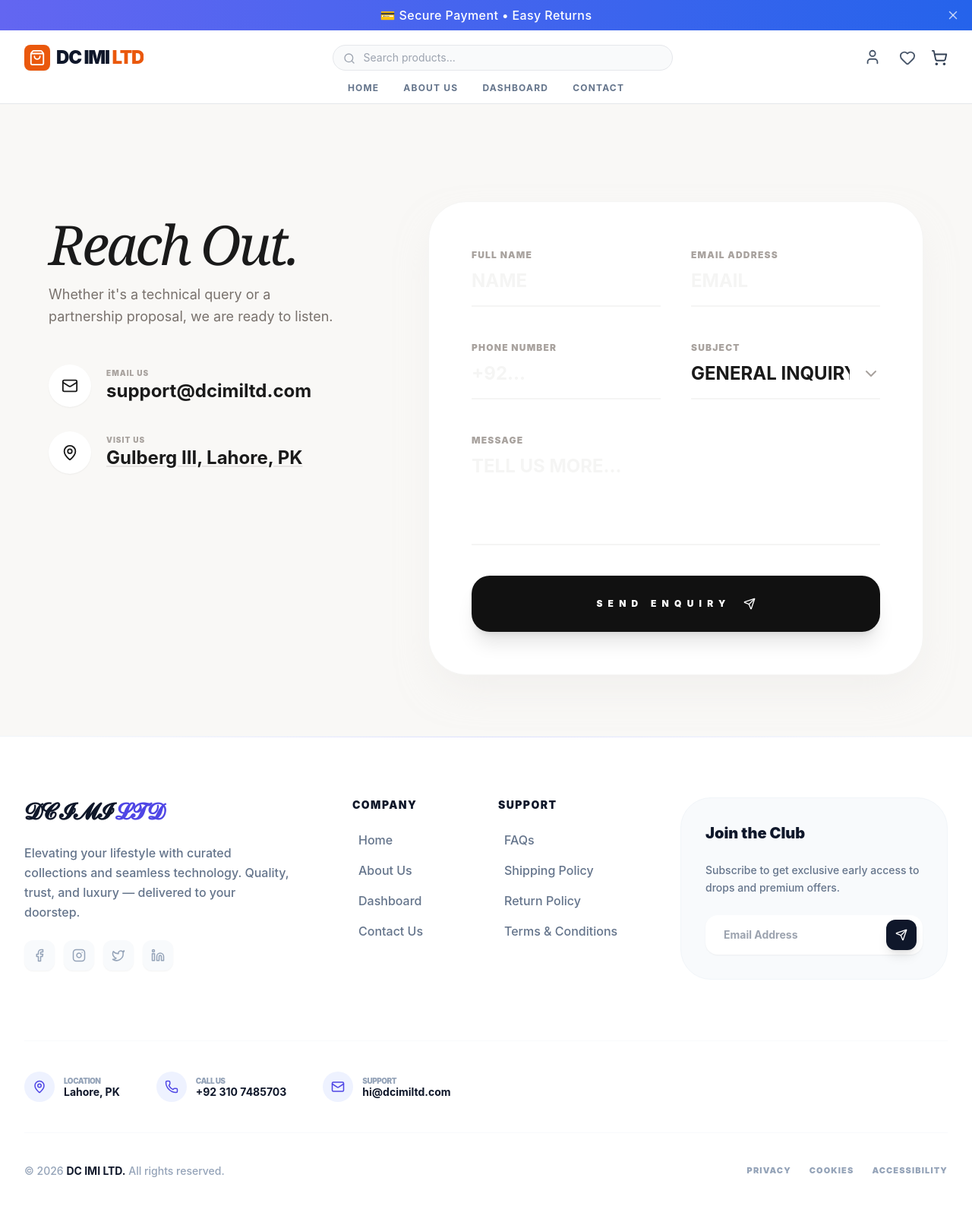
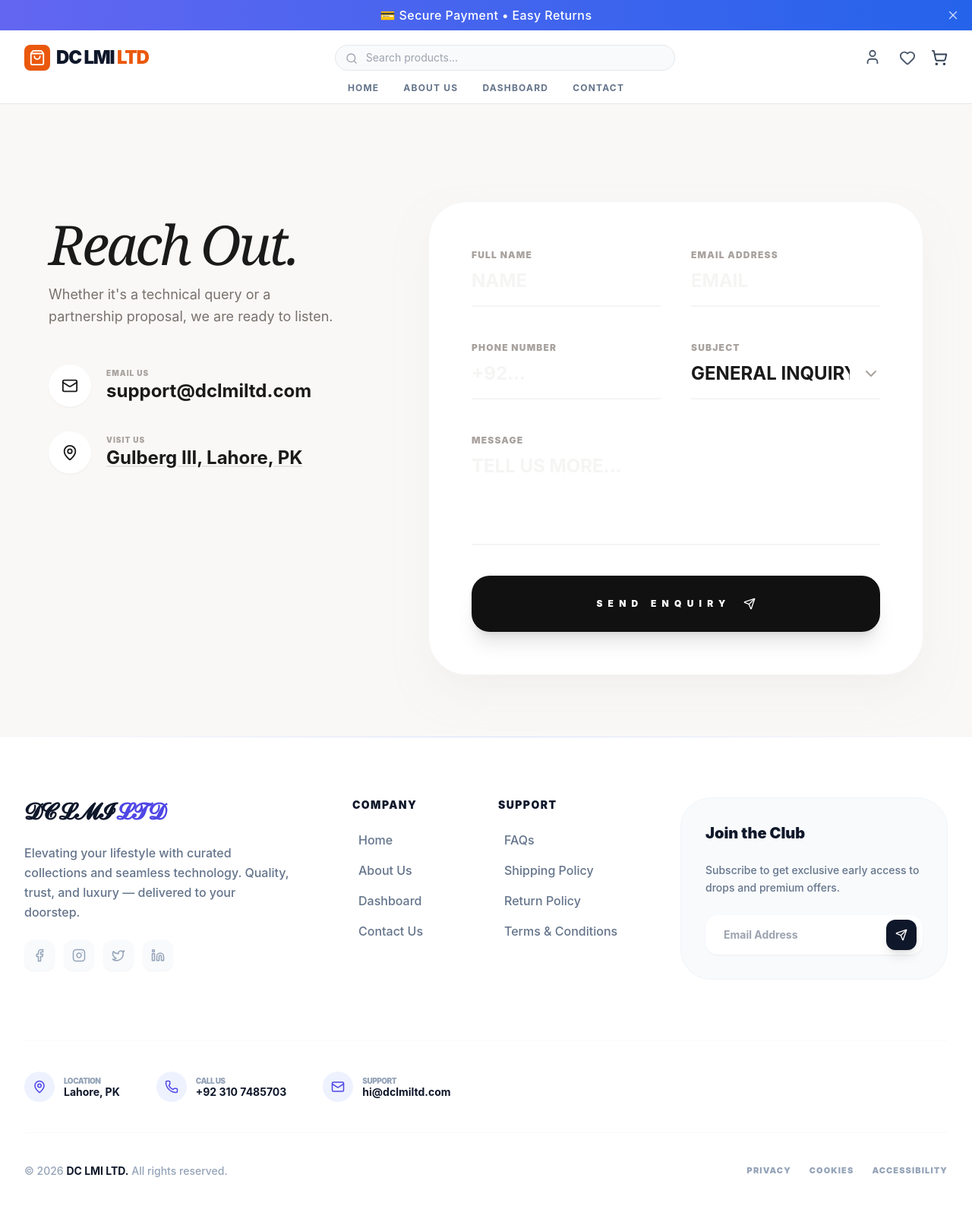
Before and after one commit to Zainmalik206/dcimiltd-frontend, a React (Vite) app: page /contactus in a window 1280 px wide. Shown: the top 1588 px of the page at 76% size. Built offline with nearby package versions, Linux system fonts and the light colour scheme; sample sign-in values are in the browser's storage.

Commit message:
style: updated brand name from DCI to DCL in UI

```diff
--- a/src/layouts/Navigation.jsx
+++ b/src/layouts/Navigation.jsx
@@ -64,7 +64,7 @@ export default function Navigation() {
             </div>
             <div className="relative overflow-hidden">
               <h1 className="text-2xl font-black text-slate-900 tracking-tighter uppercase">
-                DC Imi <span className="text-orange-600">Ltd</span>
+                DC LMI <span className="text-orange-600">LTD</span>
               </h1>
             </div>
           </motion.div>
--- a/src/layouts/TopNavbar.jsx
+++ b/src/layouts/TopNavbar.jsx
@@ -59,7 +59,7 @@ const TopNavbar = ({ setOpen }) => {
           {/* Center: Brand Title */}
           <div className="absolute left-1/2 -translate-x-1/2">
             <h1 className="text-2xl md:text-3xl font-black tracking-tighter leading-none">
-              <span className="text-slate-900 uppercase text-center block md:inline">DC IMI LTD</span>
+              <span className="text-slate-900 uppercase text-center block md:inline">DC LMI LTD</span>
               <span className="text-indigo-600 uppercase text-center block md:inline md:ml-2"> STORE</span>
             </h1>
           </div>
--- a/src/pages/Aboutus.jsx
+++ b/src/pages/Aboutus.jsx
@@ -34,7 +34,7 @@ export default function AboutUs() {
 
   return (
     <>
-      <MetaData title="About Studio DC IMI LTD — Interactive Experience" />
+      <MetaData title="About Studio DC LMI LTD — Interactive Experience" />
 
       <section className="min-h-screen bg-[#FDFCFB] text-[#111] pt-32 pb-20 px-6 overflow-hidden">
 
@@ -71,7 +71,7 @@ export default function AboutUs() {
                   className="bg-stone-900 text-white rounded-full w-40 h-40 flex items-center justify-center border border-stone-700 shadow-2xl relative"
                 >
                     <span className="text-[8px] font-black uppercase tracking-[0.4em] absolute text-center">
-                        DC IMI LTD <br/> Studio • 2026
+                        DC LMI LTD <br/> Studio • 2026
                     </span>
                 </motion.div>
             </motion.div>
--- a/src/pages/Contactus.jsx
+++ b/src/pages/Contactus.jsx
@@ -44,7 +44,7 @@ const Contactus = () => {
 
   return (
     <div className="pt-32 bg-[#F9F8F6] text-[#1a1a1a] min-h-screen pb-20 px-6">
-      <MetaData title="Contact — Studio DC IMI LTD" />
+      <MetaData title="Contact — Studio DC LMI LTD" />
 
       <div className="max-w-6xl mx-auto">
         {!successMsg ? (
@@ -72,7 +72,7 @@ const Contactus = () => {
                   </div>
                   <div>
                     <p className="text-[10px] font-black uppercase tracking-widest text-stone-400">Email Us</p>
-                    <p className="text-2xl font-bold">support@dcimiltd.com</p>
+                    <p className="text-2xl font-bold">support@dclmiltd.com</p>
                   </div>
                 </motion.div>
 
--- a/src/pages/Footer.jsx
+++ b/src/pages/Footer.jsx
@@ -45,7 +45,7 @@ export default function Footer() {
               whileInView={{ opacity: 1 }}
               className="text-3xl font-black text-slate-900 tracking-tighter"
             >
-              𝓓𝓒 𝓘𝓜𝓘 <span className="text-indigo-600">𝓛𝓣𝓓</span>
+              𝓓𝓒 𝓛𝓜𝓘 <span className="text-indigo-600">𝓛𝓣𝓓</span>
             </motion.h2>
             <p className="text-slate-500 text-base leading-relaxed font-medium max-w-sm">
               Elevating your lifestyle with curated collections and seamless technology.
@@ -150,7 +150,7 @@ export default function Footer() {
                 </div>
                 <div>
                   <p className="text-[10px] font-black uppercase text-slate-400 tracking-tighter">Support</p>
-                  <p className="text-sm font-bold text-slate-900 leading-none">hi@dcimiltd.com</p>
+                  <p className="text-sm font-bold text-slate-900 leading-none">hi@dclmiltd.com</p>
                 </div>
               </div>
            </div>
@@ -159,7 +159,7 @@ export default function Footer() {
         {/* Bottom Copyright */}
         <div className="mt-10 flex flex-col md:flex-row justify-between items-center gap-4">
           <p className="text-sm font-medium text-slate-400">
-            © {currentYear} <span className="text-slate-900 font-bold">DC IMI LTD.</span> All rights reserved.
+            © {currentYear} <span className="text-slate-900 font-bold">DC LMI LTD.</span> All rights reserved.
           </p>
           <div className="flex items-center gap-6">
             <a href="#" className="text-[11px] font-black uppercase text-slate-400 hover:text-indigo-600 tracking-widest transition-colors">Privacy</a>
--- a/src/pages/Orders.jsx
+++ b/src/pages/Orders.jsx
@@ -70,7 +70,7 @@ const Orders = () => {
             <span className="text-[10px] font-black uppercase tracking-[0.2em] text-slate-400">Network: Pakistan North</span>
           </div>
           <div className="hidden sm:block text-[10px] font-black text-slate-400 uppercase tracking-widest">
-            ID IMI LTD <span className="text-indigo-600">v3.0</span>
+            DC LMI LTD
           </div>
         </div>
 
--- a/src/pages/dashboard/AdminDashboard.jsx
+++ b/src/pages/dashboard/AdminDashboard.jsx
@@ -131,7 +131,7 @@ const AdminDashboard = () => {
           <div className="relative z-10 flex flex-col md:flex-row justify-between items-center gap-6">
             <div className="text-center md:text-left">
               <div className="inline-flex items-center gap-2 bg-white/10 backdrop-blur-md px-3 py-1 rounded-full text-indigo-100 text-[10px] font-bold uppercase tracking-widest mb-4 border border-white/20">
-                 System Live • DC IMI LTD
+                 System Live • DC LMI LTD
               </div>
               <h1 className="text-3xl md:text-4xl font-black text-white tracking-tight mb-2">Welcome back, Admin!</h1>
               <p className="text-indigo-100/80 text-sm font-medium max-w-md">Real-time business intelligence stream is active and updating.</p>
--- a/src/pages/dashboard/Sidebar.jsx
+++ b/src/pages/dashboard/Sidebar.jsx
@@ -87,7 +87,7 @@ export default function Sidebar({ menuItems = [], open, setOpen, darkMode, pktTi
                   <Zap size={22} className="text-white fill-white" />
                 </div>
                 <h2 className={`text-2xl font-black tracking-tighter ${darkMode ? 'text-white' : 'text-slate-900'}`}>
-                  DC IMI<span className="text-indigo-600 font-medium"> LTD</span>
+                  DC LMI<span className="text-indigo-600 font-medium"> LTD</span>
                 </h2>
               </div>
 
@@ -144,7 +144,7 @@ export default function Sidebar({ menuItems = [], open, setOpen, darkMode, pktTi
                 </div>
               </div>
               <p className="text-[10px] text-center mt-6 font-bold text-slate-400 uppercase tracking-tighter">
-                © {new Date().getFullYear()} <i>DC IMI LTD</i> Terminal
+                © {new Date().getFullYear()} <i>DC LMI LTD</i> Terminal
               </p>
             </div>
           </motion.aside>
--- a/src/pages/dashboard/UserDashboard.jsx
+++ b/src/pages/dashboard/UserDashboard.jsx
@@ -100,7 +100,7 @@ const UserDashboard = () => {
             transition={{ delay: 1.2 }}
             className="text-white text-sm md:text-base font-medium max-w-xl tracking-tight"
           >
-            Experience the next generation of e-commerce management with <span className="text-indigo-400 text-uppercase font-black">DC IMI LTD Elite</span>. Your personalized data stream is now active.
+            Experience the next generation of e-commerce management with <span className="text-indigo-400 text-uppercase font-black">DC LMI LTD Elite</span>. Your personalized data stream is now active.
           </motion.p>
         </div>
       </motion.div>
--- a/src/pages/orderDetails.jsx
+++ b/src/pages/orderDetails.jsx
@@ -270,7 +270,7 @@ const OrderDetail = () => {
                <motion.div variants={itemVars} className="bg-indigo-50/40 border border-indigo-100 rounded-[2.5rem] p-8">
                   <div className="flex items-center gap-3 mb-4">
                     <ShieldCheck className="text-indigo-600" size={24} />
-                    <h4 className="text-xs font-black text-indigo-900 uppercase tracking-widest">DC IMI LTD Protect</h4>
+                    <h4 className="text-xs font-black text-indigo-900 uppercase tracking-widest">DC LMI LTD Protect</h4>
                   </div>
                   <p className="text-[11px] text-slate-500 font-medium leading-relaxed">
                     This manifest is cryptographically verified. Any discrepancies in logistics should be reported to the enterprise support desk immediately.
```
